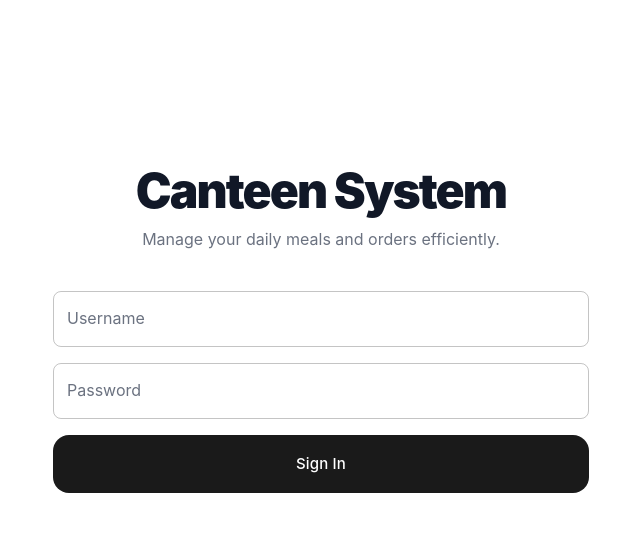
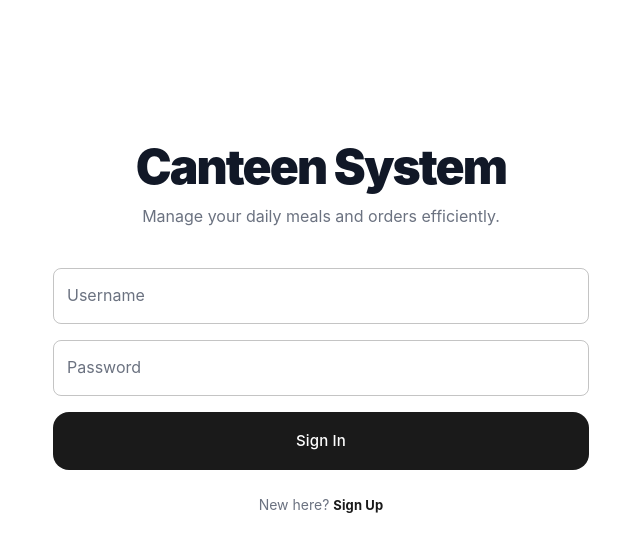
Before and after one commit to thedeepakpv/cmsapp, a React (Vite) app: page / in a window 1280 px wide. Shown: the top 552 px of the page, without its empty margins (319-959 px from the left). Built offline with nearby package versions, Linux system fonts and the light colour scheme.

Commit message:
new user sign in option

```diff
--- a/src/context/AuthContext.jsx
+++ b/src/context/AuthContext.jsx
@@ -35,13 +35,36 @@ export function AuthProvider({ children }) {
     return data;
   };
 
+  const signup = async (username, password) => {
+    // Check if username is already taken
+    const { data: existing } = await supabase
+      .from("users")
+      .select("id")
+      .eq("username", username)
+      .maybeSingle();
+
+    if (existing) throw new Error("Username already taken. Please choose another.");
+
+    const { data, error } = await supabase
+      .from("users")
+      .insert([{ username, password, role: "user" }])
+      .select()
+      .single();
+
+    if (error || !data) throw new Error("Sign up failed. Please try again.");
+
+    setCurrentUser(data);
+    localStorage.setItem("cms_user", JSON.stringify(data));
+    return data;
+  };
+
   const logout = () => {
     setCurrentUser(null);
     localStorage.removeItem("cms_user");
   };
 
   return (
-    <AuthContext.Provider value={{ currentUser, login, logout, loading }}>
+    <AuthContext.Provider value={{ currentUser, login, signup, logout, loading }}>
       {children}
     </AuthContext.Provider>
   );
--- a/src/pages/Startpage.jsx
+++ b/src/pages/Startpage.jsx
@@ -1,59 +1,108 @@
-import { Button, Typography, Container, Box, TextField, Alert, CircularProgress } from "@mui/material";
+import { Button, Typography, Container, Box, TextField, Alert, CircularProgress, IconButton } from "@mui/material";
+import ArrowBackIcon from "@mui/icons-material/ArrowBack";
 import { useState } from "react";
 import { useNavigate } from "react-router-dom";
 import { useAuth } from "../context/AuthContext";
 
 export default function StartPage() {
   const navigate = useNavigate();
-  const { login } = useAuth();
+  const { login, signup } = useAuth();
 
+  const [isSignUp, setIsSignUp] = useState(false);
   const [username, setUsername] = useState("");
   const [password, setPassword] = useState("");
+  const [confirmPassword, setConfirmPassword] = useState("");
   const [error, setError] = useState("");
   const [loading, setLoading] = useState(false);
 
-  const handleLogin = async () => {
+  const switchMode = () => {
+    setIsSignUp((prev) => !prev);
+    setError("");
+    setUsername("");
+    setPassword("");
+    setConfirmPassword("");
+  };
+
+  const handleSubmit = async () => {
     if (!username.trim() || !password.trim()) {
-      setError("Please enter both username and password.");
+      setError("Please fill in all fields.");
       return;
+    }
+
+    if (isSignUp) {
+      if (password.trim().length < 6) {
+        setError("Password must be at least 6 characters.");
+        return;
+      }
+      if (password.trim() !== confirmPassword.trim()) {
+        setError("Passwords do not match.");
+        return;
+      }
     }
 
     setLoading(true);
     setError("");
 
     try {
-      const user = await login(username.trim(), password.trim());
-      if (user.role === "admin") {
-        navigate("/admin");
+      if (isSignUp) {
+        await signup(username.trim(), password.trim());
+        navigate("/user");
       } else {
-        navigate("/user");
+        const user = await login(username.trim(), password.trim());
+        navigate(user.role === "admin" ? "/admin" : "/user");
       }
     } catch (err) {
-      setError(err.message || "Login failed. Please try again.");
+      setError(err.message || "Something went wrong. Please try again.");
     } finally {
       setLoading(false);
     }
   };
 
   return (
-    <Container maxWidth="sm" sx={{ px: { xs: 2, md: 4 }, py: { xs: 3, md: 6 }, display: 'flex', flexDirection: 'column', justifyContent: 'center', minHeight: '80vh' }}>
+    <Container
+      maxWidth="sm"
+      sx={{
+        px: { xs: 2, md: 4 },
+        py: { xs: 3, md: 6 },
+        display: "flex",
+        flexDirection: "column",
+        justifyContent: "center",
+        minHeight: "80vh",
+      }}
+    >
       <Box textAlign="center">
+        {/* Back button — only shown on Sign Up view */}
+        {isSignUp && (
+          <Box display="flex" alignItems="center" mb={3}>
+            <IconButton
+              disableRipple
+              onClick={switchMode}
+              sx={{ mr: 1, border: '1px solid #e5e7eb', borderRadius: '50%', '&:hover': { backgroundColor: '#f3f4f6' } }}
+            >
+              <ArrowBackIcon />
+            </IconButton>
+            <Typography variant="body2" color="text.secondary" fontWeight={500}>
+              Back to Sign In
+            </Typography>
+          </Box>
+        )}
+
         <Typography variant="h3" fontWeight="900" letterSpacing="-0.04em" mb={1} color="text.primary">
           Canteen System
         </Typography>
         <Typography variant="body1" color="text.secondary" mb={5}>
-          Manage your daily meals and orders efficiently.
+          {isSignUp ? "Create an account to start ordering." : "Manage your daily meals and orders efficiently."}
         </Typography>
 
-        <Box sx={{ display: 'flex', flexDirection: 'column', gap: 2 }}>
+        <Box sx={{ display: "flex", flexDirection: "column", gap: 2 }}>
           <TextField
             label="Username"
             variant="outlined"
             value={username}
             onChange={(e) => setUsername(e.target.value)}
-            onKeyDown={(e) => e.key === "Enter" && handleLogin()}
+            onKeyDown={(e) => e.key === "Enter" && handleSubmit()}
             fullWidth
-            sx={{ backgroundColor: '#fff', borderRadius: 2 }}
+            sx={{ backgroundColor: "#fff", borderRadius: 2 }}
           />
           <TextField
             label="Password"
@@ -61,13 +110,26 @@ export default function StartPage() {
             variant="outlined"
             value={password}
             onChange={(e) => setPassword(e.target.value)}
-            onKeyDown={(e) => e.key === "Enter" && handleLogin()}
+            onKeyDown={(e) => e.key === "Enter" && handleSubmit()}
             fullWidth
-            sx={{ backgroundColor: '#fff', borderRadius: 2 }}
+            sx={{ backgroundColor: "#fff", borderRadius: 2 }}
           />
 
+          {isSignUp && (
+            <TextField
+              label="Confirm Password"
+              type="password"
+              variant="outlined"
+              value={confirmPassword}
+              onChange={(e) => setConfirmPassword(e.target.value)}
+              onKeyDown={(e) => e.key === "Enter" && handleSubmit()}
+              fullWidth
+              sx={{ backgroundColor: "#fff", borderRadius: 2 }}
+            />
+          )}
+
           {error && (
-            <Alert severity="error" sx={{ borderRadius: 2, textAlign: 'left' }}>
+            <Alert severity="error" sx={{ borderRadius: 2, textAlign: "left" }}>
               {error}
             </Alert>
           )}
@@ -77,21 +139,38 @@ export default function StartPage() {
             disableElevation
             size="large"
             disabled={loading}
+            onClick={handleSubmit}
             sx={{
               py: 2,
-              backgroundColor: 'primary.main',
+              backgroundColor: "primary.main",
               borderRadius: 2,
-              transition: 'all 0.2s',
-              '&:hover': {
-                backgroundColor: '#000',
-                transform: 'translateY(-2px)',
-                boxShadow: '0 4px 12px rgba(0,0,0,0.1)'
-              }
+              transition: "all 0.2s",
+              "&:hover": {
+                backgroundColor: "#000",
+                transform: "translateY(-2px)",
+                boxShadow: "0 4px 12px rgba(0,0,0,0.1)",
+              },
             }}
-            onClick={handleLogin}
           >
-            {loading ? <CircularProgress size={22} color="inherit" /> : "Sign In"}
+            {loading
+              ? <CircularProgress size={22} color="inherit" />
+              : isSignUp ? "Create Account" : "Sign In"}
           </Button>
+
+          {/* Toggle between Sign In / Sign Up */}
+          <Box display="flex" justifyContent="center" alignItems="center" gap={0.5} mt={1}>
+            <Typography variant="body2" color="text.secondary">
+              {isSignUp ? "Already have an account?" : "New here?"}
+            </Typography>
+            <Button
+              variant="text"
+              size="small"
+              onClick={switchMode}
+              sx={{ fontWeight: 700, textTransform: "none", color: "primary.main", p: 0, minWidth: 0 }}
+            >
+              {isSignUp ? "Sign In" : "Sign Up"}
+            </Button>
+          </Box>
         </Box>
       </Box>
     </Container>
```
